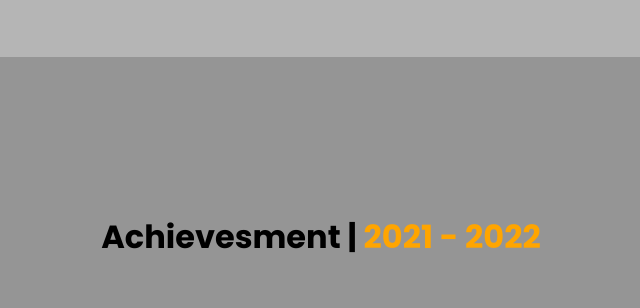
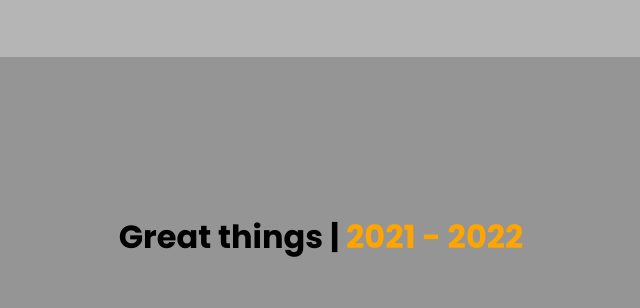
Before and after one commit to joanpoerba/personal-website, a plain HTML site: page index.html in a window 1280 px wide. Shown: the part 2343-2651 px from the top of the page, without its empty margins (319-959 px from the left). Drawn offline with nearby package versions, Linux system fonts and the light colour scheme; grey boxes are pictures that could not be loaded.

Commit message:
Update index.html

```diff
--- a/index.html
+++ b/index.html
@@ -118,7 +118,7 @@
     <div class="achievement menu" id="achievement">
       <main>
         <div class="titleWrapper">
-          <h1 class="title" data-aos="fade-down" data-aos-duration="1000">Achievesment | <span>2021 - 2022</span></h1>
+          <h1 class="title" data-aos="fade-down" data-aos-duration="1000">Great things | <span>2021 - 2022</span></h1>
         </div>
         <div class="winWrapper">
           <div class="winBox winBox1" data-aos="fade-up-right" data-aos-duration="2000">
```
